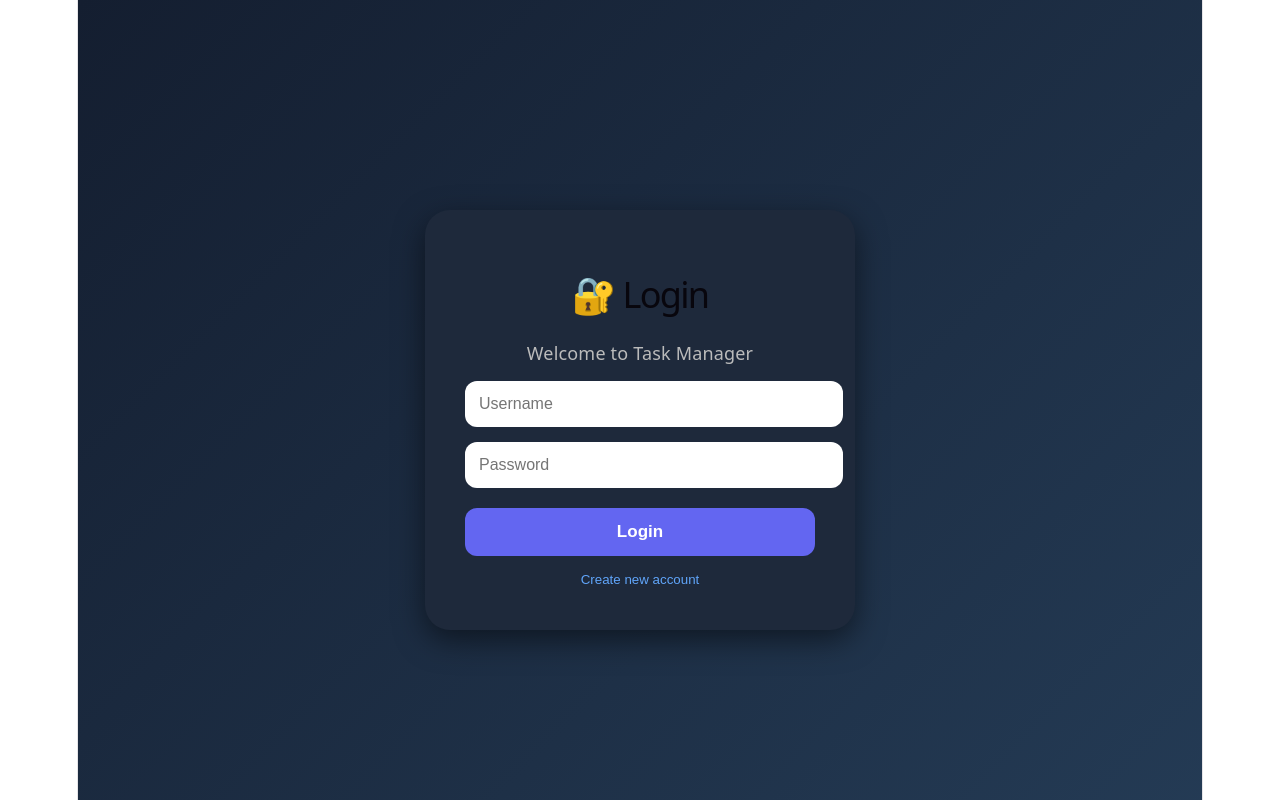
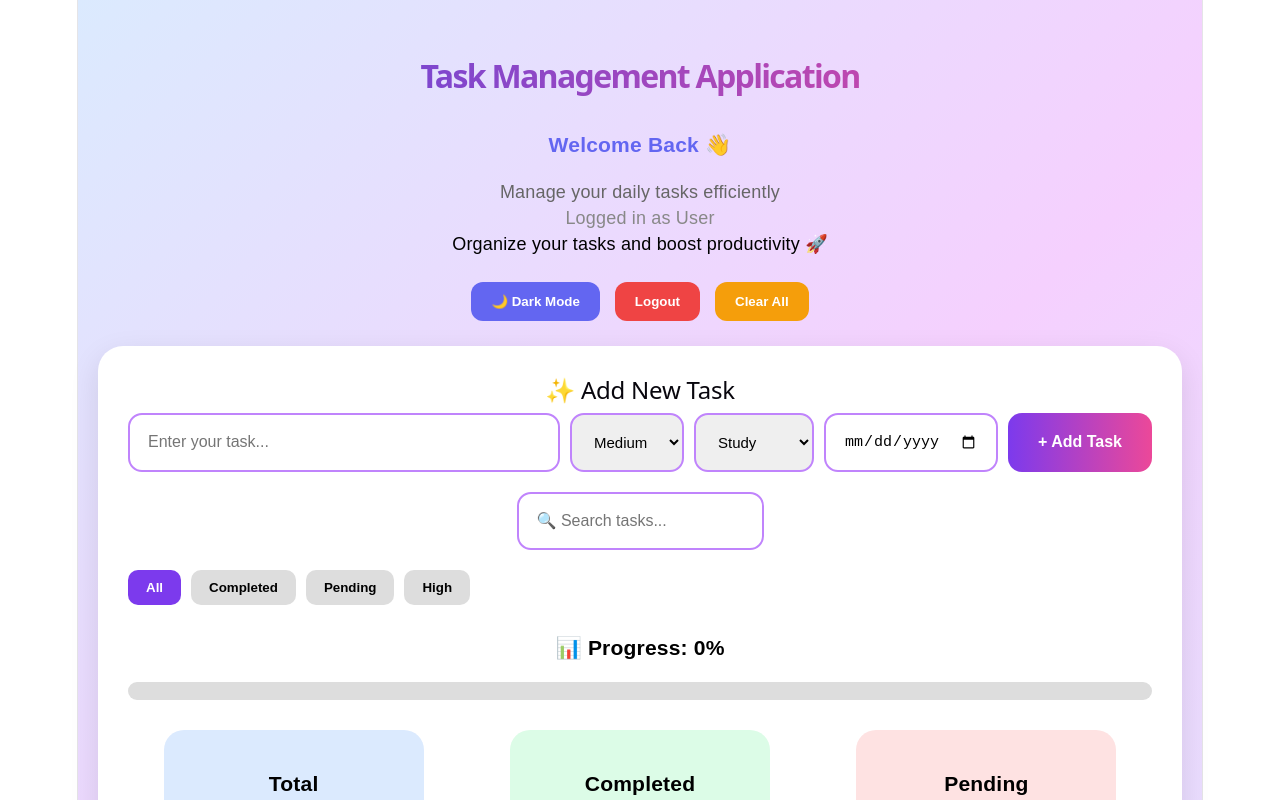
Before and after one commit to likitha-yarraguntla/task-management-application, a React (Vite) app in the folder client/: page / in a window 1280 px wide. Shown: the top 800 px of the page. Built offline with nearby package versions, Linux system fonts and the light colour scheme.

Commit message:
Initial commit: Task Management App

```diff
--- a/client/src/App.jsx
+++ b/client/src/App.jsx
@@ -153,82 +153,6 @@ const [fullName, setFullName] = useState("")
             100
         );
 
-        // LOGIN SCREEN
-  if (!loggedIn) {
-    return (
-      <div style={loginPage}>
-        <div style={loginCard}>
-          <h1 style={{ fontSize: "36px" }}>
-            {showSignup ? "📝 Sign Up" : "🔐 Login"}
-          </h1>
-
-          <p style={{ color: "#bbb" }}>Welcome to Task Manager</p>
-
-          {/* 1. Full Name (Only for Sign Up) */}
-          {showSignup && (
-            <input
-              type="text"
-              placeholder="Full Name"
-              style={inputStyle}
-              value={fullName}
-              onChange={(e) => setFullName(e.target.value)}
-            />
-          )}
-
-          {/* 2. Username */}
-          <input
-            type="text"
-            placeholder="Username"
-            style={inputStyle}
-            value={username}
-            onChange={(e) => setUsername(e.target.value)}
-          />
-
-          {/* 3. Password */}
-          <input
-            type="password"
-            placeholder="Password"
-            style={inputStyle}
-            value={password}
-            onChange={(e) => setPassword(e.target.value)}
-          />
-
-          {/* Login/Signup Button */}
-          <button
-            style={loginButton}
-            onClick={() => {
-              if (showSignup) {
-                if (!username.trim() || !password.trim() || !fullName.trim()) {
-                  alert("Fill all fields");
-                  return;
-                }
-                localStorage.setItem("user", JSON.stringify({ fullName, username, password }));
-                alert("Account created! Now login");
-                setShowSignup(false);
-              } else {
-                const savedUser = JSON.parse(localStorage.getItem("user"));
-                if (savedUser && username === savedUser.username && password === savedUser.password) {
-                  setLoggedIn(true);
-                } else {
-                  alert("Invalid username or password");
-                }
-              }
-            }}
-          >
-            {showSignup ? "Create Account" : "Login"}
-          </button>
-
-          {/* Switch Button */}
-          <button
-            style={switchButton}
-            onClick={() => setShowSignup(!showSignup)}
-          >
-            {showSignup ? "Already have account?" : "Create new account"}
-          </button>
-        </div>
-      </div>
-    );
-  }
 
   // MAIN UI
   return (
@@ -278,9 +202,7 @@ const [fullName, setFullName] = useState("")
     color: "#6366f1",
     fontWeight: "600",
   }}
-/>
-  Welcome Back 👋
-<h3 style={{ color: "#6366f1" }}>
+>
   Welcome Back 👋
 </h3>
 
```
